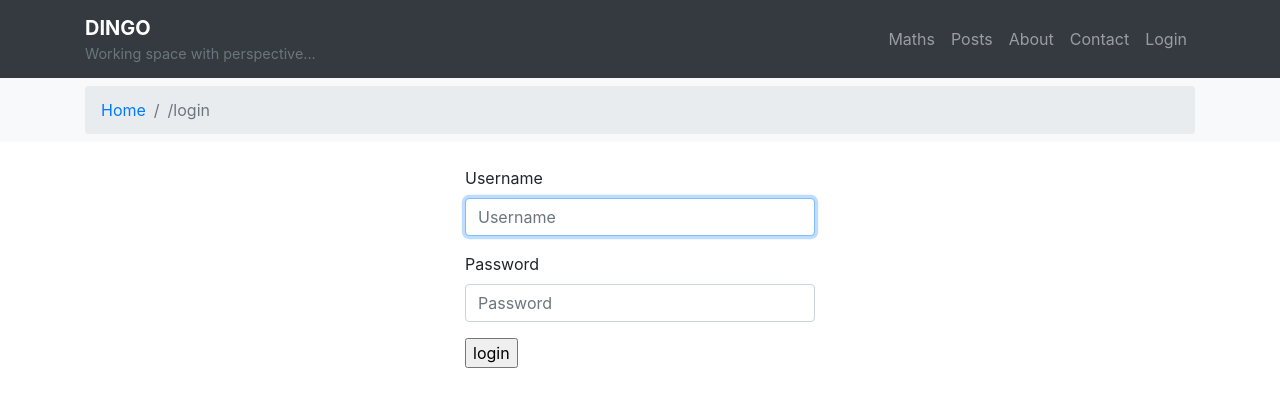
After one commit to PiotLobLib/dingo, a Django app: page /login/ in a window 1280 px wide. The commit adds this page. Shown: the top 407 px of the page. Run offline with Django 5.2, Linux system fonts and the light colour scheme; some libraries are stand-ins or nearby versions.

Commit message:
add login/logout

```diff
--- a/dingo/urls.py
+++ b/dingo/urls.py
@@ -16,9 +16,16 @@ Including another URLconf
 """
 from django.contrib import admin
 from django.urls import path, include
+from django.contrib.auth.views import LoginView
+from django.contrib.auth.views import LogoutView
+
 
 urlpatterns = [
     path('admin/', admin.site.urls),
+    path('accounts/', include('django.contrib.auth.urls')),
+    path("login/", LoginView.as_view(), name="login"),
+    # musi być by zadziałało przekierowanie po logout
+    path("logout/", LogoutView.as_view(next_page="/"), name="logout"),
     path('maths/', include("maths.urls")),
     path('', include("greetings.urls")),
     path('sessions/', include("sessions.urls")),
--- a/greetings/templates/greetings/about.html
+++ b/greetings/templates/greetings/about.html
@@ -1,4 +1,5 @@
 {% extends "greetings/base.html" %}
+
 {% load static %}
 
 {% block title %}About{% endblock %}
--- a/greetings/templates/greetings/welcome.html
+++ b/greetings/templates/greetings/welcome.html
@@ -1,4 +1,5 @@
 {% extends "greetings/base.html" %}
+
 {% load static %}
 
 {% block title %}Welcome{% endblock %}
--- a/maths/templates/maths/details.html
+++ b/maths/templates/maths/details.html
@@ -1,4 +1,4 @@
-{% extends "maths/main.html" %}
+{% extends "main.html" %}
 
 {% block title %}Details{% endblock %}
 
--- a/maths/templates/maths/list.html
+++ b/maths/templates/maths/list.html
@@ -1,4 +1,4 @@
-{% extends "maths/main.html" %}
+{% extends "main.html" %}
 
 {% load static %}
 {% load bootstrap4 %}
--- a/maths/templates/maths/operation.html
+++ b/maths/templates/maths/operation.html
@@ -1,4 +1,4 @@
-{% extends "maths/main.html" %}
+{% extends "main.html" %}
 
 {% block title %}{{ title }}{% endblock %}
 
--- a/maths/templates/maths/results.html
+++ b/maths/templates/maths/results.html
@@ -1,4 +1,4 @@
-{% extends "maths/main.html" %}
+{% extends "main.html" %}
 
 {% block title %}Maths list{% endblock %}
 
--- a/maths/views.py
+++ b/maths/views.py
@@ -3,6 +3,7 @@ from django.http import HttpResponse
 from django.contrib import messages
 from django.core.paginator import Paginator
 from django.db.models import Count
+from django.contrib.auth.decorators import login_required
 
 from maths.models import Math, Result
 from maths.forms import ResultForm
@@ -92,6 +93,7 @@ class Calculator:
             context=c)
 
 
+@login_required
 def maths_list(request):
     operation = request.GET.get("operation")
     if operation:
--- a/posts/templates/posts/author_detail.html
+++ b/posts/templates/posts/author_detail.html
@@ -1,4 +1,4 @@
-{% extends "maths/main.html" %}
+{% extends "main.html" %}
 
 {% block title %}{{ author.nick }}{% endblock %}
 
--- a/posts/templates/posts/author_form.html
+++ b/posts/templates/posts/author_form.html
@@ -1,4 +1,4 @@
-{% extends "maths/main.html" %}
+{% extends "main.html" %}
 
 {% block title %}Dodaj autora{% endblock %}
 
--- a/posts/templates/posts/author_list.html
+++ b/posts/templates/posts/author_list.html
@@ -1,4 +1,4 @@
-{% extends "maths/main.html" %}
+{% extends "main.html" %}
 
 {% block title %}Lista autorów{% endblock %}
 
--- a/posts/templates/posts/post_detail.html
+++ b/posts/templates/posts/post_detail.html
@@ -1,4 +1,4 @@
-{% extends "maths/main.html" %}
+{% extends "main.html" %}
 
 {% block title %}{{ post.title }}{% endblock %}
 
--- a/posts/templates/posts/post_form.html
+++ b/posts/templates/posts/post_form.html
@@ -1,4 +1,4 @@
-{% extends "maths/main.html" %}
+{% extends "main.html" %}
 
 {% block title %}Dodaj post{% endblock %}
 
--- a/maths/templates/maths/main.html
+++ b/templates/main.html
@@ -42,6 +42,22 @@
           <li class="nav-item">
             <a class="nav-link" href="{% url 'contact' %}">Contact</a>
           </li>
+
+          {% if user.is_authenticated %}
+          <li class="nav-item d-flex align-items-center">
+            <span class="nav-link p-0">{{ user.username }}</span>
+            <span class="nav-item text-muted me-3">|</span>
+            <form method="post" action="{% url 'logout' %}" class="m-0">
+              {% csrf_token %}
+              <button type="submit" class="btn btn-link p-0" style="border:none; background:none;">Logout</button>
+            </form>
+          </li>
+          {% else %}
+            <li class="nav-item">
+              <a class="nav-link" href="{% url 'login' %}">Login</a>
+            </li>
+          {% endif %}
+
         </ul>
       </div>
 
--- /dev/null
+++ b/templates/registration/login.html
@@ -0,0 +1,30 @@
+{% extends "main.html" %}
+
+{% load bootstrap4 %}
+{% block content %}
+
+   {% if form.errors %}
+       <p>Your username and password didn't match. Please try again.</p>
+   {% endif %}
+
+   {% if next %}
+       {% if user.is_authenticated %}
+           <p>Your account doesn't have access to this page. To proceed,
+               please login with an account that has access.</p>
+       {% else %}
+           <p>Please login to see this page.</p>
+       {% endif %}
+   {% endif %}
+
+   <div class="row">
+       <div class="col-4"></div>
+       <form method="post" action="{% url 'login' %}" class="col-4">
+           {% csrf_token %}
+           {% bootstrap_form form %}
+           <input class="button" type="submit" value="login"/>
+           <input type="hidden" name="next" value="{{ next }}"/>
+       </form>
+
+       <div class="col-4"></div>
+   </div>
+{% endblock %}
```
Also changed, not shown: dingo/settings.py (+5 -2 lines), posts/templates/posts/base.html (deleted, +0 -22 lines), posts/templates/posts/post_list.html (+6 -3 lines), db.sqlite3.
